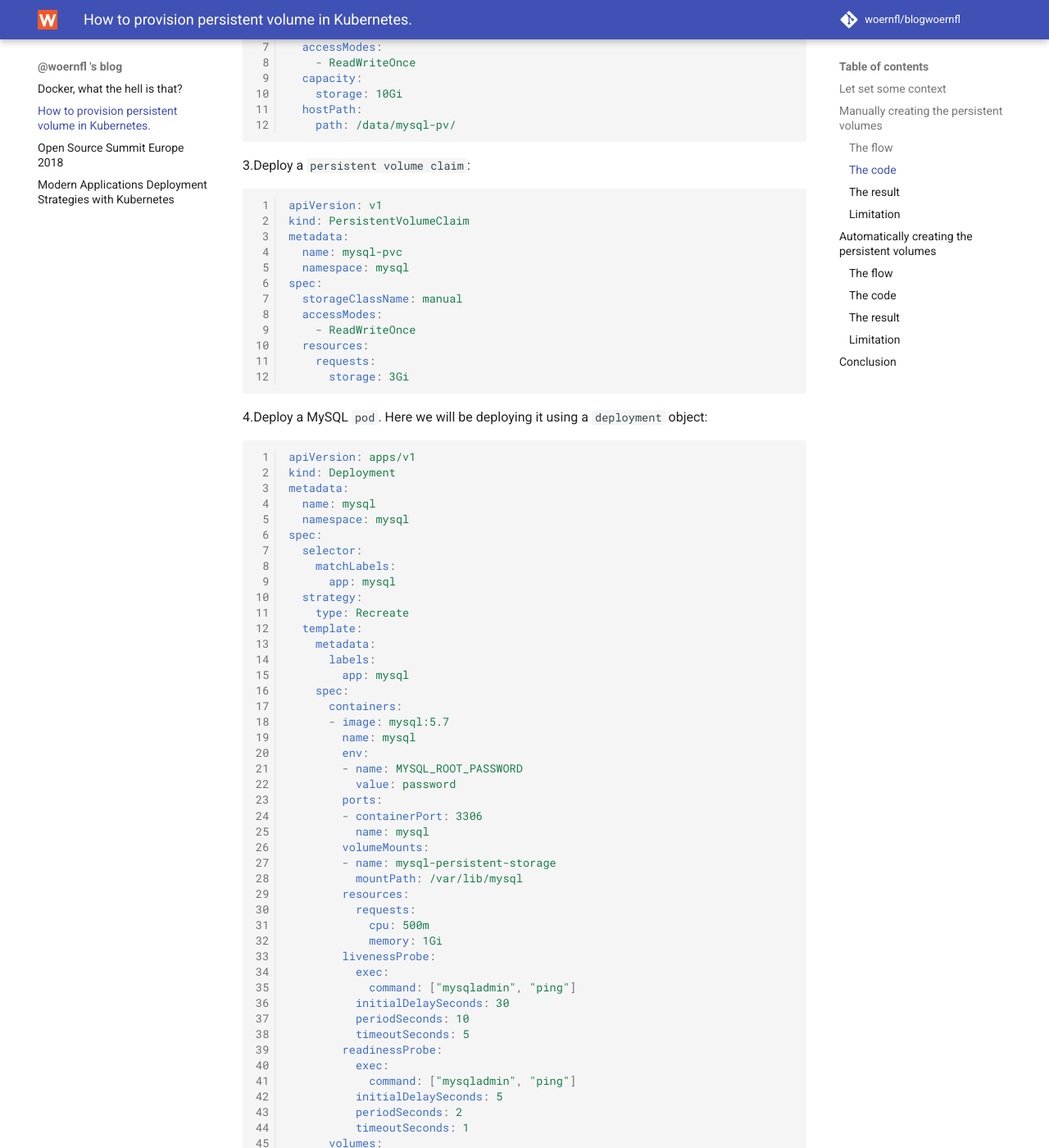
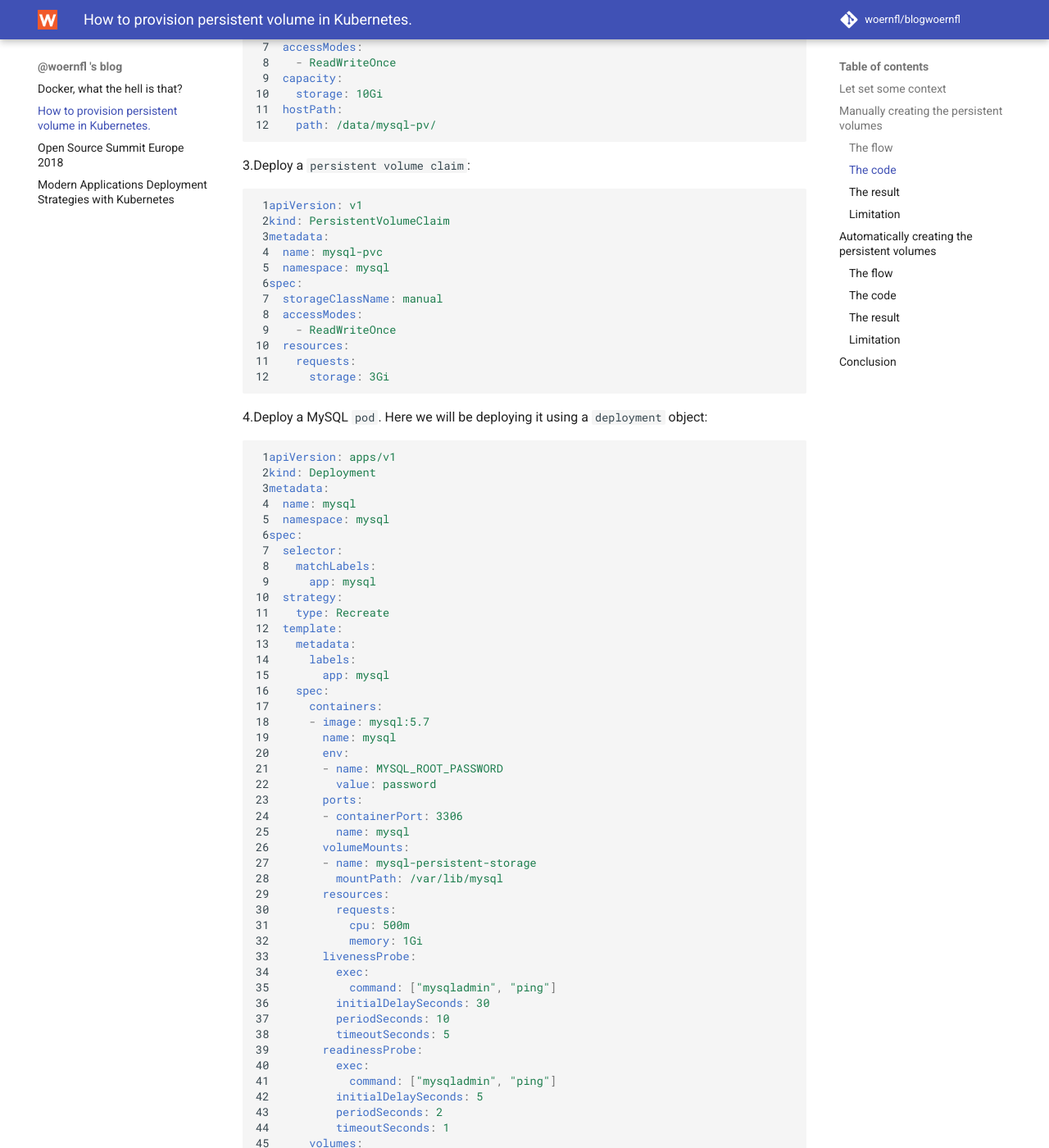
Before and after one commit to woernfl/blogwoernfl, an MkDocs documentation site: the page built from docs/2018-09-20-How-to-provision-persistent-volume-in-Kubernetes.md, in a window 1280 px wide and 1400 px high, scrolled down 3945 px. Shown: the whole window at 82% size. Built offline with MkDocs 1.6.1 and Material for MkDocs 9.7.7, drawn with Linux system fonts in a browser that asks for light colours; comment, search, counter and statistics services are not loaded; some of the changed text lies outside the part shown.

Commit message:
Add nb line code block
Signed-off-by: Florian Woerner <florian.woerner@onmyown.io>

```diff
--- a/mkdocs.yml
+++ b/mkdocs.yml
@@ -27,7 +27,7 @@ extra:
 markdown_extensions:
   - pymdownx.highlight:
       linenums: true
-      linenums_style: pymdownx.inline
+      linenums_style: inline
   - pymdownx.superfences
 
 plugins:
```
